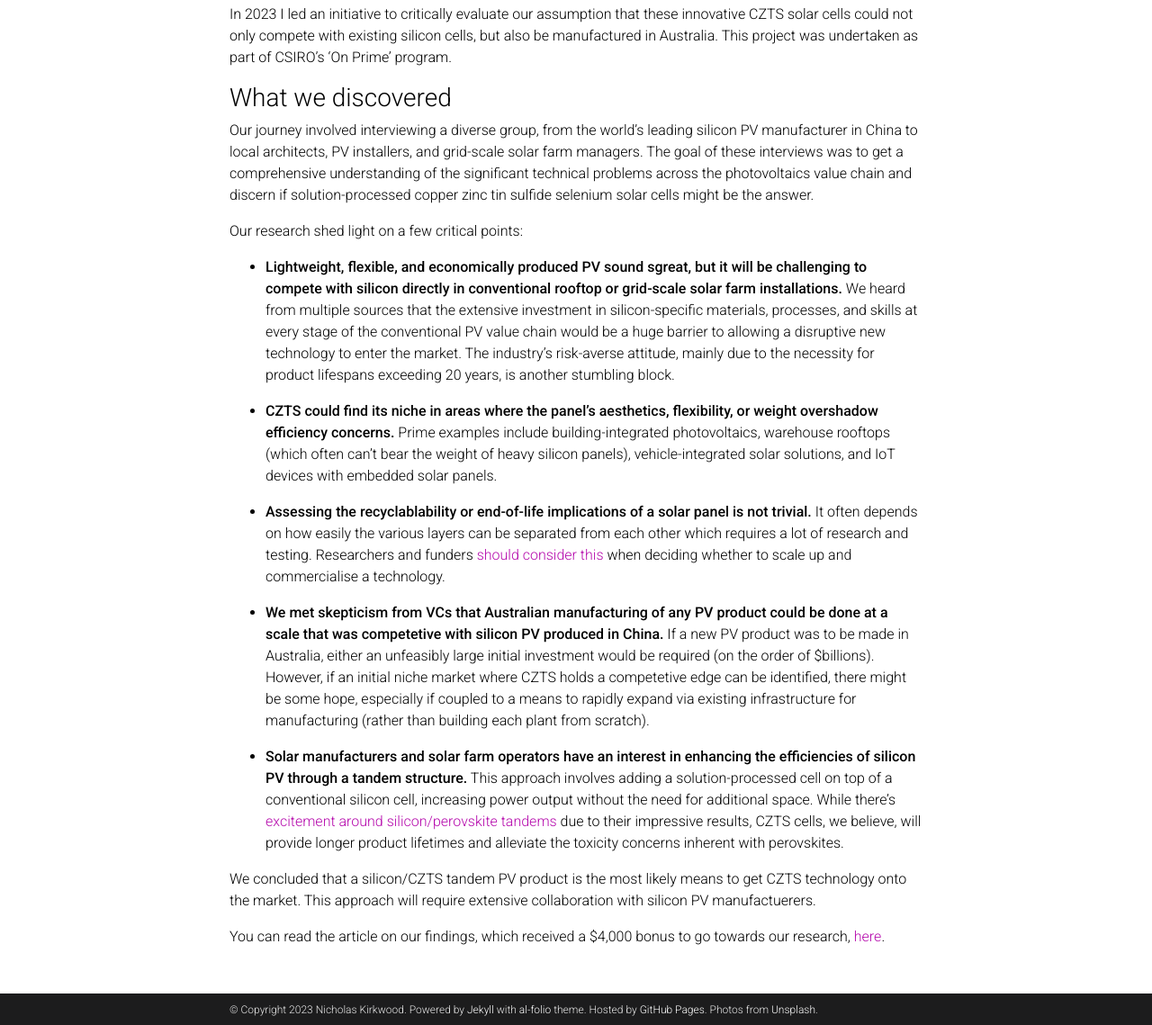
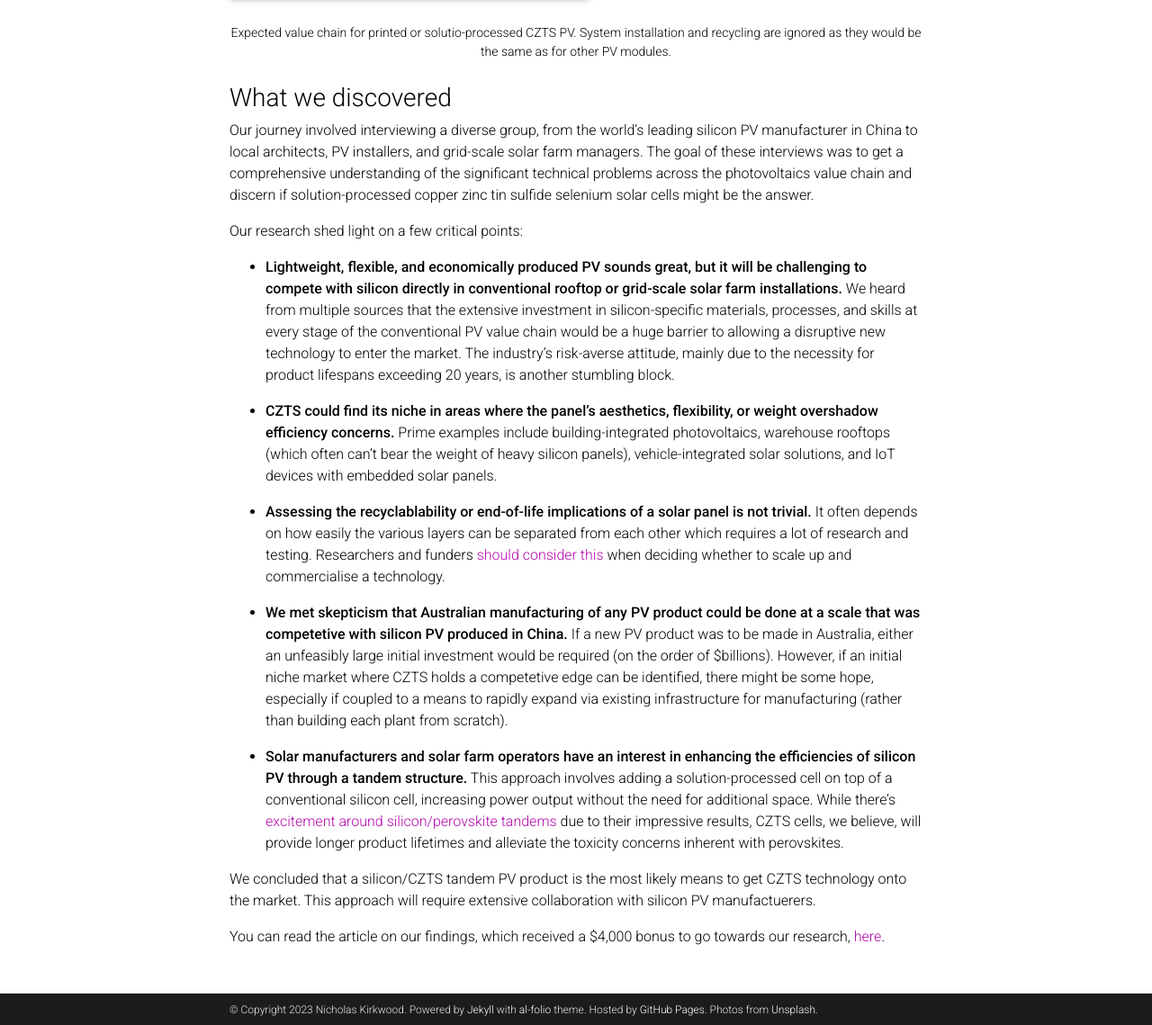
Before and after one commit to nrmkirkwood/nrmkirkwood.github.io, a Jekyll site: the page built from _projects/czts.md, in a window 1280 px wide and 1400 px high, scrolled down 1670 px. Shown: the part 261-1400 px from the top of the window at 90% size. Built offline with Jekyll 4.4.1, drawn with Linux system fonts in a browser that asks for light colours; comment, search, counter and statistics services are not loaded; a style sheet for code colours, icons or effects is not loaded; some of the changed text lies outside the part shown; grey boxes are pictures that could not be loaded.

Commit message:
Update czts.md

```diff
--- a/_projects/czts.md
+++ b/_projects/czts.md
@@ -26,12 +28,12 @@
     Concentration and dominance of silicon PV value chain by a single country (source for numbers: PwV and CSIRO 'Australian Silicon Action Plan', link in text).
 </div>
 
-These challenges underscore the pressing need for revolutionary solar technologies that are not only more efficent, affordable and simpler to manufacture but also easier to recycle compared to the current silicon solar panels.
-
 ### Lightweight, non-toxic CZTS solar
 Researchers in the centre I work at are pioneering a [new method](https://onlinelibrary.wiley.com/doi/10.1002/adfm.202211421) to fabricate lightweight CZTS solar cells using only low-energy processes. (CZTS stands for 'Copper, Zinc, Tin, Sulfur and Selenium', which are the elements these solar cells are composed of).
 
 This approach not only eliminates the use of toxic materials in many other emerging solar technologies (such as lead-rich [perovskites](https://www.nature.com/articles/s41467-019-13910-y)) but also reduces embedded carbon when compared to traditional silicon solar panels, and in the long run, should be more cost-effective to manufacture and have even lower embedded carbon than silicon PV panels.
+
+In 2023 I led an initiative to critically evaluate our assumption that these innovative CZTS solar cells could not only compete with existing silicon cells, but also be manufactured in Australia. This project was undertaken as part of CSIRO's 'On Prime' program.
 
 <div class="row justify-content-sm-center">
     <div class="col-sm-12 mt-3 mt-md-0">
@@ -42,20 +44,18 @@
     Expected value chain for printed or solutio-processed CZTS PV. System installation and recycling are ignored as they would be the same as for other PV modules.
 </div>
 
-In 2023 I led an initiative to critically evaluate our assumption that these innovative CZTS solar cells could not only compete with existing silicon cells, but also be manufactured in Australia. This project was undertaken as part of CSIRO's 'On Prime' program.
-
 ### What we discovered
 Our journey involved interviewing a diverse group, from the world's leading silicon PV manufacturer in China to local architects, PV installers, and grid-scale solar farm managers. The goal of these interviews was to get a comprehensive understanding of the significant technical problems across the photovoltaics value chain and discern if solution-processed copper zinc tin sulfide selenium solar cells might be the answer.
 
 Our research shed light on a few critical points:
 
-- **Lightweight, flexible, and economically produced PV sound sgreat, but it will be challenging to compete with silicon directly in conventional rooftop or grid-scale solar farm installations.** We heard from multiple sources that the extensive investment in silicon-specific materials, processes, and skills at every stage of the conventional PV value chain would be a huge barrier to allowing a disruptive new technology to enter the market. The industry's risk-averse attitude, mainly due to the necessity for product lifespans exceeding 20 years, is another stumbling block.
+- **Lightweight, flexible, and economically produced PV sounds great, but it will be challenging to compete with silicon directly in conventional rooftop or grid-scale solar farm installations.** We heard from multiple sources that the extensive investment in silicon-specific materials, processes, and skills at every stage of the conventional PV value chain would be a huge barrier to allowing a disruptive new technology to enter the market. The industry's risk-averse attitude, mainly due to the necessity for product lifespans exceeding 20 years, is another stumbling block.
 
 - **CZTS could find its niche in areas where the panel's aesthetics, flexibility, or weight overshadow efficiency concerns.** Prime examples include building-integrated photovoltaics, warehouse rooftops (which often can't bear the weight of heavy silicon panels), vehicle-integrated solar solutions, and IoT devices with embedded solar panels.
 
 - **Assessing the recyclablability or end-of-life implications of a solar panel is not trivial.** It often depends on how easily the various layers can be separated from each other which requires a lot of research and testing. Researchers and funders [should consider this](https://www.linkedin.com/pulse/sustainability-considerations-organic-electronic-products-watkins/) when deciding whether to scale up and commercialise a technology.
 
-- **We met skepticism from VCs that Australian manufacturing of any PV product could be done at a scale that was competetive with silicon PV produced in China.** If a new PV product was to be made in Australia, either an unfeasibly large initial investment would be required (on the order of $billions). However, if an initial niche market where CZTS holds a competetive edge can be identified, there might be some hope, especially if coupled to a means to rapidly expand via existing infrastructure for manufacturing (rather than building each plant from scratch).
+- **We met skepticism that Australian manufacturing of any PV product could be done at a scale that was competetive with silicon PV produced in China.** If a new PV product was to be made in Australia, either an unfeasibly large initial investment would be required (on the order of $billions). However, if an initial niche market where CZTS holds a competetive edge can be identified, there might be some hope, especially if coupled to a means to rapidly expand via existing infrastructure for manufacturing (rather than building each plant from scratch).
 
 - **Solar manufacturers and solar farm operators have an interest in enhancing the efficiencies of silicon PV through a tandem structure.** This approach involves adding a solution-processed cell on top of a conventional silicon cell, increasing power output without the need for additional space. While there's [excitement around silicon/perovskite tandems](https://www.theguardian.com/environment/2023/jul/06/revolutionary-solar-power-cell-innovations-break-key-energy-threshold) due to their impressive results, CZTS cells, we believe, will provide longer product lifetimes and alleviate the toxicity concerns inherent with perovskites.
 
```
Also changed, not shown: other parts of _projects/czts.md (+2 -0 lines).
